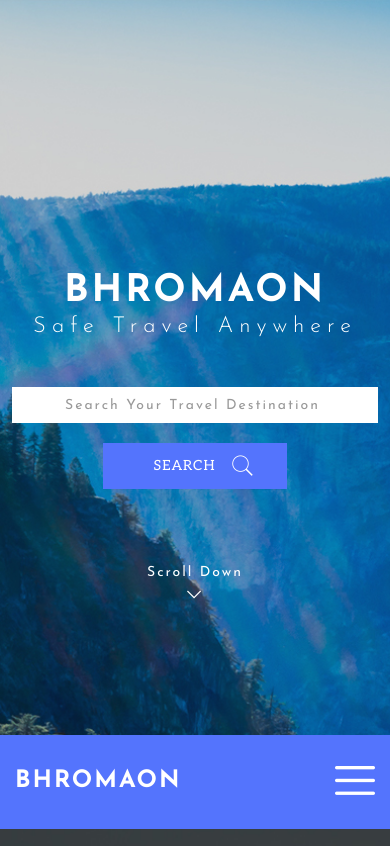
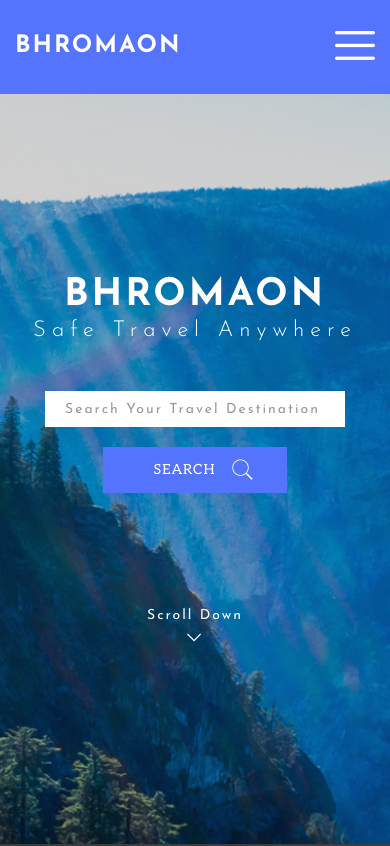
Before and after one commit to Deformix/exam-1, a website: page src/index.html in a window 390 px wide. Shown: the top 846 px of the page. Drawn offline with nearby package versions, Linux system fonts and the light colour scheme; files that its build step writes are made by us from their sources; files whose address does not match are found by name.

Commit message:
fix: header responsive

```diff
--- a/src/scss/layout/_header.scss
+++ b/src/scss/layout/_header.scss
@@ -2,12 +2,17 @@
 // This file contains all styles related to the header of the site/application.
 // -----------------------------------------------------------------------------
 .header {
+    height: 100vh;
     background: url("../img/header-bg.jpg");
     background-position: center;
     background-repeat: no-repeat;
     background-size: cover;
+    display: flex;
+    flex-direction: column;
+    align-items: center;
 
     &__inner {
+        width: 650px;
         padding: 270px 0 0;
         position: relative;
         text-align: center;
@@ -75,8 +80,11 @@
     &__scroll {
         display: flex;
         flex-direction: column;
+        align-items: center;
+        height: 100px;
         font-size: 14px;
         letter-spacing: 2px;
+        margin-top: auto;
         margin-bottom: 136px;
 
         &-icon {
@@ -159,15 +167,22 @@
 
 @media screen and (max-width: 767px) {
     .header {
+        &__navigation-wrapper {
+            order: -1;
+        }
+
+        &__inner {
+            padding-top: 180px;
+        }
         // Opened burger menu
         &__menu-list {
-            background: rgba(#5474fd, 0.85);
+            background: #5474fd;
             display: block;
             left: 0;
             position: absolute;
             right: 0;
             text-align: center;
-            top: 841px;
+            top: 80px;
             transform: translateX(-100%);
             transition: transform 0.3s;
             width: 100%;
@@ -175,6 +190,12 @@
             li {
                 margin-top: 25px;
                 margin-bottom: 25px;
+                padding: 30px;
+
+
+                & a {
+                    padding: 30px;
+                }
             }
 
             &.open {
@@ -188,8 +209,18 @@
     }
 }
 
-@media screen and (max-width: 450px) {
+@media screen and (max-width: 680px) {
+    .header__inner {
+        width: 440px;
+    }
+}
+
+@media screen and (max-width: 480px) {
     .header {
+        &__inner {
+            width: auto;
+        }
+
         &__title {
             font-size: 38px;
         }
--- a/src/template/header.html
+++ b/src/template/header.html
@@ -1,11 +1,13 @@
 <header class="header">
-    <div class="header__inner container">
+    <div class="container">
+        <div class="header__inner">
             <h1 class="header__title">Bhromaon</h1>
             <h2 class="header__subtitle">Safe Travel Anywhere</h2>
 
             <div class="header__search-wrapper">
                 <form class="header__search" action="#" method="GET">
-                <input type="search" class="header__search-input" id="search" placeholder="Search Your Travel Destination">
+                    <input type="search" class="header__search-input" id="search"
+                        placeholder="Search Your Travel Destination">
                     <label for="search">Search</label>
                     <button type="submit" class="header__search-button button">
                         Search
@@ -13,15 +15,17 @@
                     </button>
                 </form>
             </div>
+        </div>
+    </div>
 
     <div class="header__scroll">
         <span>Scroll Down</span>
         <span class="header__scroll-icon icon-arrow-down"></span>
     </div>
-    </div>
 
     <div class="header__navigation-wrapper">
         <div class="container">
+
             <div class="header__navigation">
 
                 <div class="header__logo">
```
Lines whose indentation alone changed are shown as unchanged.
